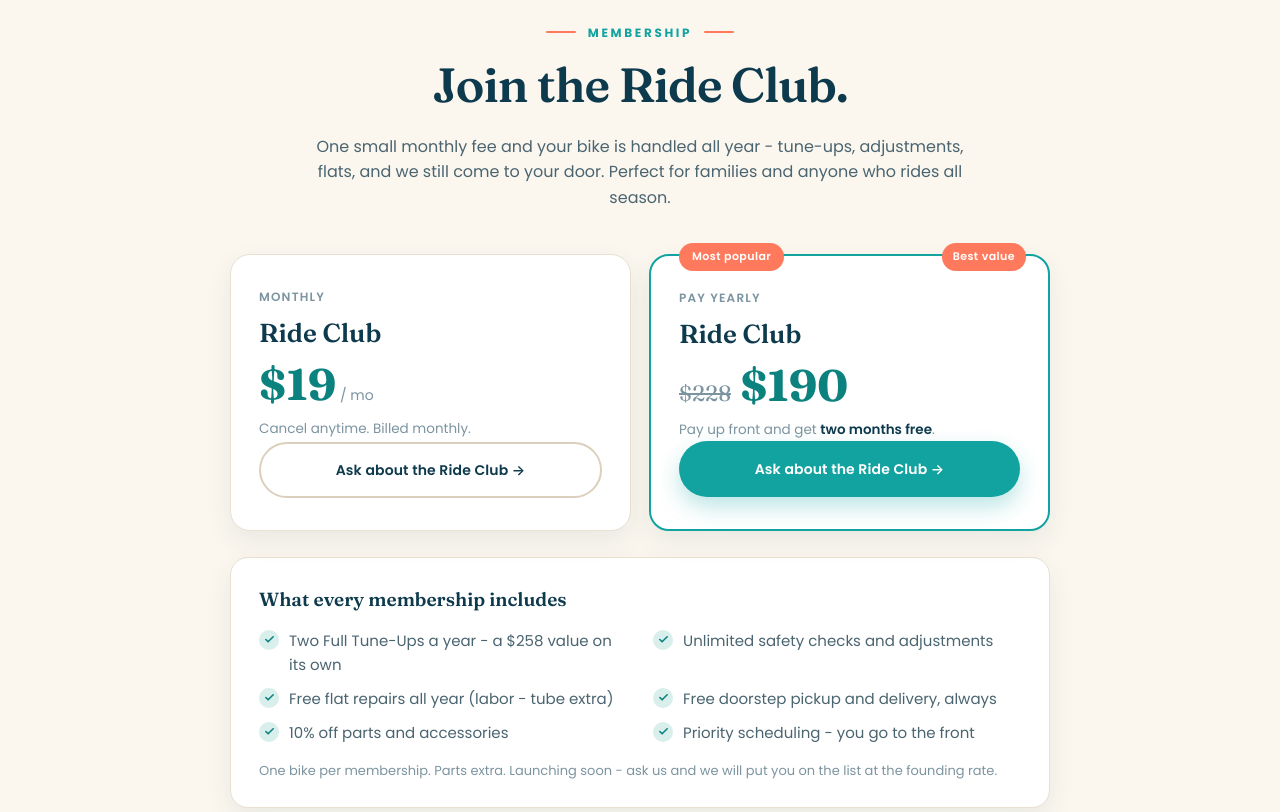
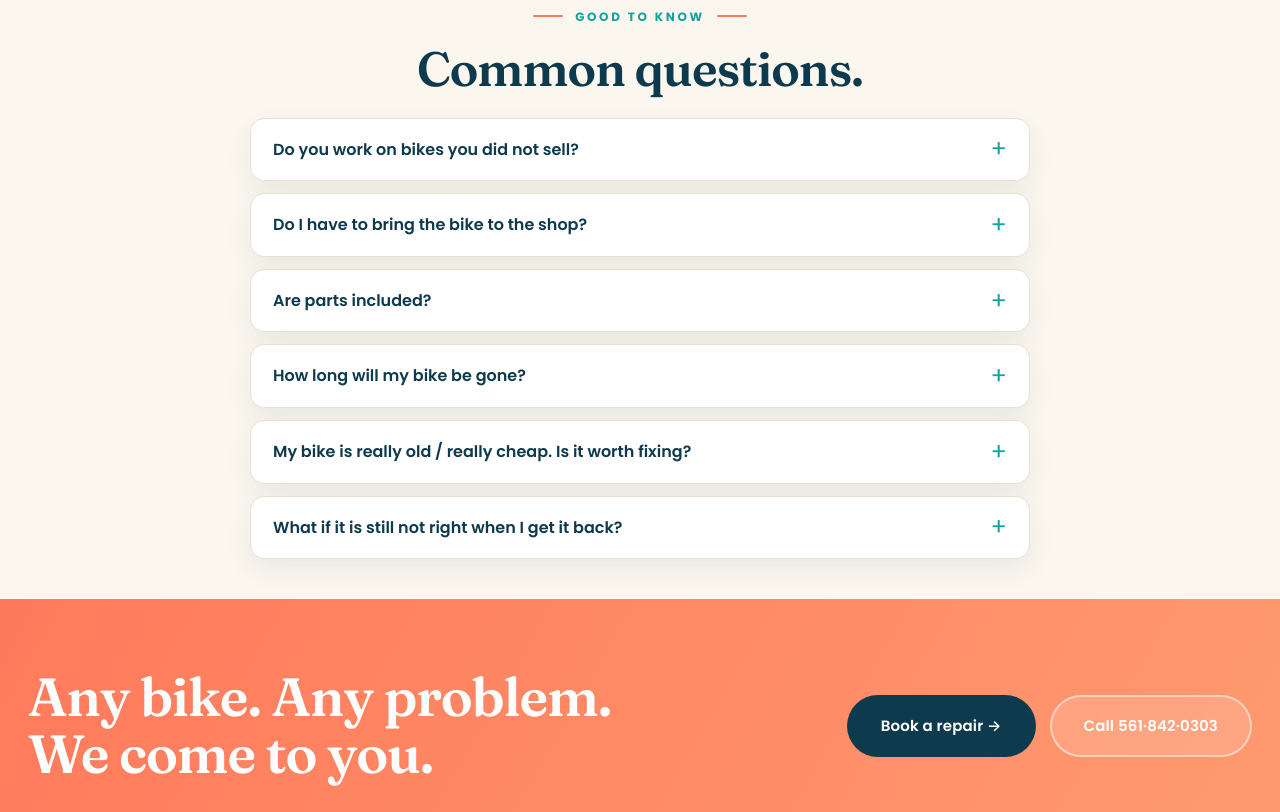
Before and after one commit to nebuluxury/lakeparkbicycles-v3, a plain HTML site: page service.html in a window 1280 px wide. Shown: the part 4960-5772 px from the top of the page. Drawn offline with Linux system fonts and the light colour scheme.

Commit message:
Service/Tune-Up: remove membership plans (for now); mobile card grids go 2-col
- Removed the Ride Club membership block (service) + teaser (tune-up) - revisit later
- .simplegrid stays 2-up on mobile w/ tighter card padding so 'What we fix' and
  'Symptoms, translated' aren't one long column
- Defensive: page-hero lead max-width 100% on mobile

Co-Authored-By: Claude Opus 4.8 (1M context) <noreply@anthropic.com>

```diff
--- a/assets/styles.css
+++ b/assets/styles.css
@@ -441,3 +441,14 @@ footer.site{background:var(--deep);color:#cfe0e6}
 
 /* $99 band header row: drop the right-side label on small screens so it never clips */
 @media(max-width:640px){.service-top .row span.fill,.service-top .row span:last-child{display:none}}
+
+/* mobile: keep the service card grids two-up (shorter than a single tall column) */
+@media(max-width:720px){
+  .simplegrid{grid-template-columns:1fr 1fr;gap:12px}
+  .simplegrid .scard{padding:16px 14px}
+  .simplegrid .scard .d{font-size:12.5px;line-height:1.5}
+  .simplegrid .scard .n{font-size:17px}
+}
+
+/* defensive: never let interior-hero lead text run past the phone edge */
+@media(max-width:720px){.page-hero .lead{max-width:100%}}
--- a/service.html
+++ b/service.html
@@ -130,38 +130,6 @@
   <p data-reveal style="color:#bfe3ef;font-size:16.5px;line-height:1.65;max-width:660px;margin:16px auto 0">Ride it. If anything is not right - a brake that still rubs, a gear that still skips, a wheel that still wobbles - just tell us. We come back, we make it right, and it costs you nothing. No arguing, no second trip fee, no fine print.</p>
 </div></section>
 
-<div id="ride-club"></div>
-<section class="section" style="padding-top:80px">
-  <div class="eyebrow center" data-reveal style="justify-content:center"><span>Membership</span></div>
-  <h2 class="sub-h" data-reveal style="text-align:center">Join the Ride Club.</h2>
-  <p style="text-align:center;color:var(--slate);font-size:16px;max-width:660px;margin:0 auto 44px" data-reveal>One small monthly fee and your bike is handled all year - tune-ups, adjustments, flats, and we still come to your door. Perfect for families and anyone who rides all season.</p>
-  <div class="membwrap">
-    <div class="plan" data-reveal>
-      <div class="tier">Monthly</div><div class="pname">Ride Club</div><div class="pp">$19<small style="font-family:Poppins,sans-serif;font-size:14px;color:var(--muted);font-weight:400"> / mo</small></div>
-      <p style="color:var(--muted);font-size:13.5px;margin:12px 0 0">Cancel anytime. Billed monthly.</p>
-      <a href="contact.html" class="btn btn-outline">Ask about the Ride Club &rarr;</a>
-    </div>
-    <div class="plan feat memb" data-reveal>
-      <span class="chip">Best value</span>
-      <div class="tier">Pay yearly</div><div class="pname">Ride Club</div><div class="pp"><s>$228</s> $190</div>
-      <p style="color:var(--muted);font-size:13.5px;margin:12px 0 0">Pay up front and get <strong style="color:var(--deep)">two months free</strong>.</p>
-      <a href="contact.html" class="btn btn-teal">Ask about the Ride Club &rarr;</a>
-    </div>
-  </div>
-  <div class="membincl" data-reveal>
-    <h4>What every membership includes</h4>
-    <ul>
-      <li>Two Full Tune-Ups a year - a $258 value on its own</li>
-      <li>Unlimited safety checks and adjustments</li>
-      <li>Free flat repairs all year (labor - tube extra)</li>
-      <li>Free doorstep pickup and delivery, always</li>
-      <li>10% off parts and accessories</li>
-      <li>Priority scheduling - you go to the front</li>
-    </ul>
-    <p style="color:var(--muted);font-size:13px;margin:16px 0 0">One bike per membership. Parts extra. Launching soon - ask us and we will put you on the list at the founding rate.</p>
-  </div>
-</section>
-
 <section class="section" style="padding-top:64px">
   <div class="eyebrow center" data-reveal style="justify-content:center"><span>Good to know</span></div>
   <h2 class="sub-h" data-reveal style="text-align:center">Common questions.</h2>
```
Also changed, not shown: tune-up.html (+0 -12 lines).
